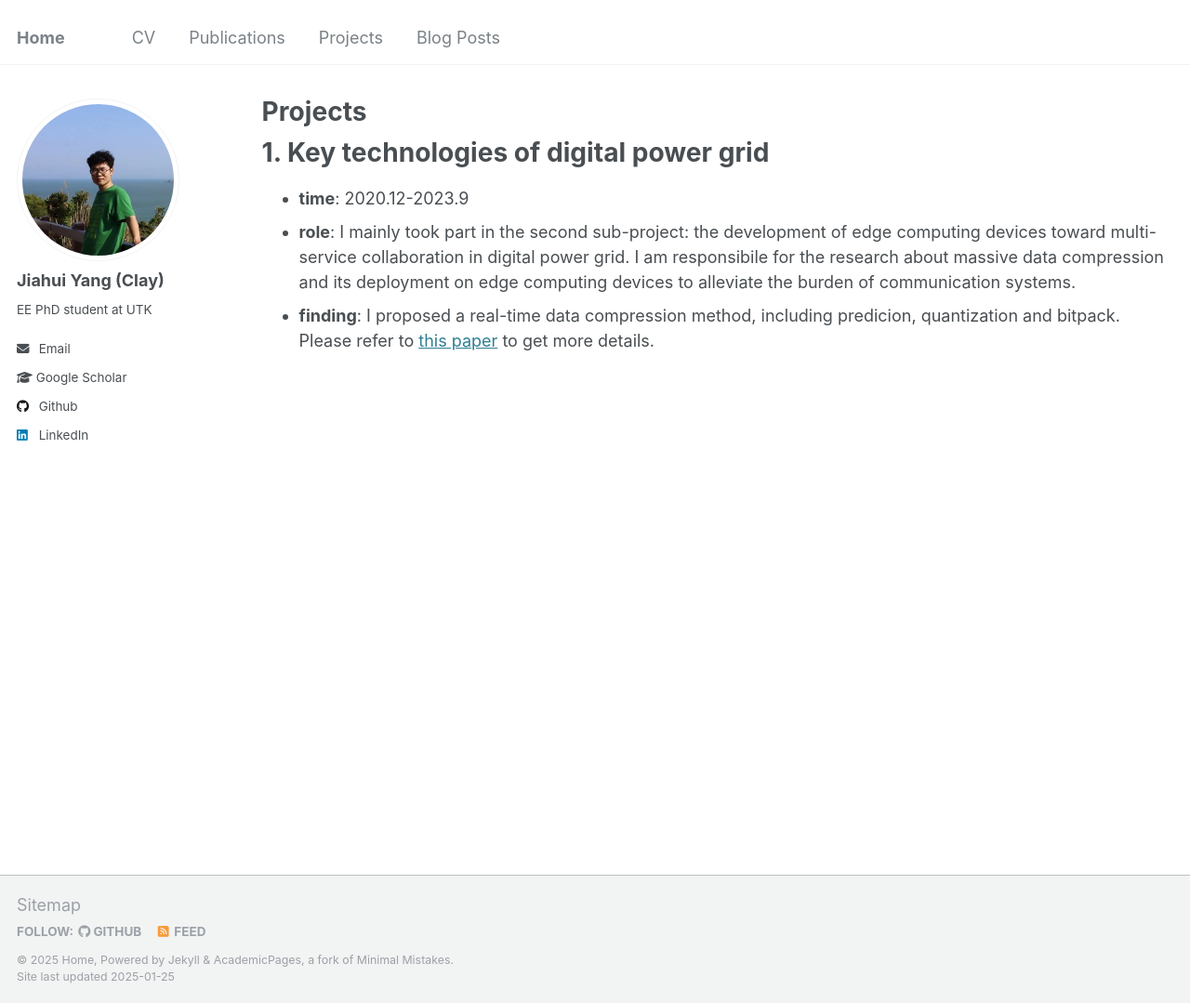
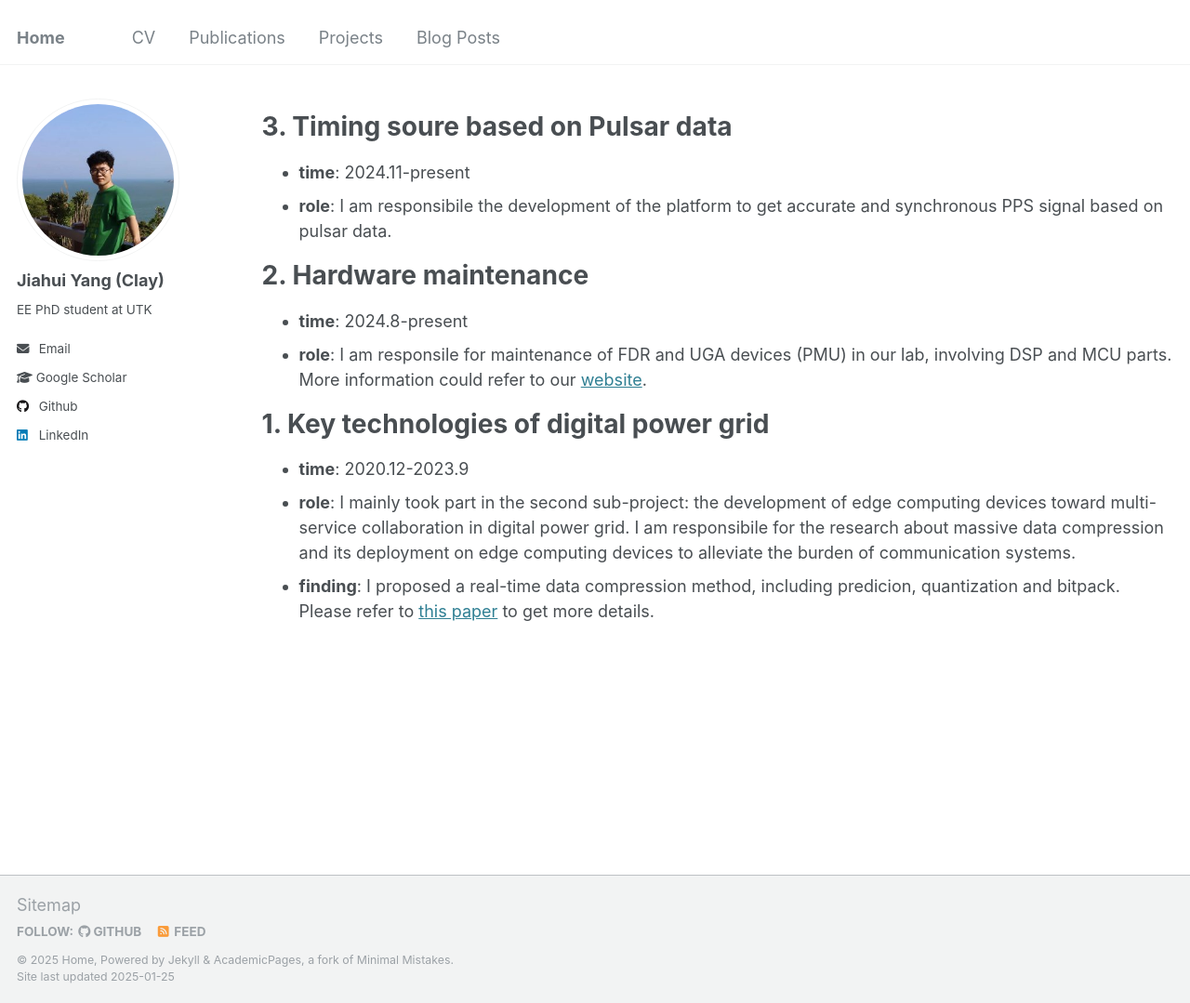
Before and after one commit to ClayUTK/intro, a Jekyll site: the page built from _pages/projects.md, in a window 1280 px wide and 1079 px high. Shown: the whole window at 93% size. Built offline with Jekyll 4.4.1, drawn with Linux system fonts in a browser that asks for light colours.

Commit message:
Update projects.md

```diff
--- a/_pages/projects.md
+++ b/_pages/projects.md
@@ -9,6 +9,15 @@ redirect_from:
 
 {% include base_path %}
 
+# 3. Timing soure based on Pulsar data
+* **time**: 2024.11-present
+* **role**: I am responsibile the development of the platform to get accurate and synchronous PPS signal based on pulsar data.
+
+# 2. Hardware maintenance
+* **time**: 2024.8-present
+* **role**: I am responsile for maintenance of FDR and UGA devices (PMU) in our lab, involving DSP and MCU parts. More information could refer to our [website](https://fnetpublic.utk.edu/index.html).
+
+
 # 1. Key technologies of digital power grid
 * **time**: 2020.12-2023.9
 * **role**: I mainly took part in the second sub-project: the development of edge computing devices toward multi-service collaboration in digital power grid. I am responsibile for the research about massive data compression and its deployment on edge computing devices to alleviate the burden of communication systems.
```
Also changed, not shown: other parts of _pages/projects.md (+1 -1 lines).
